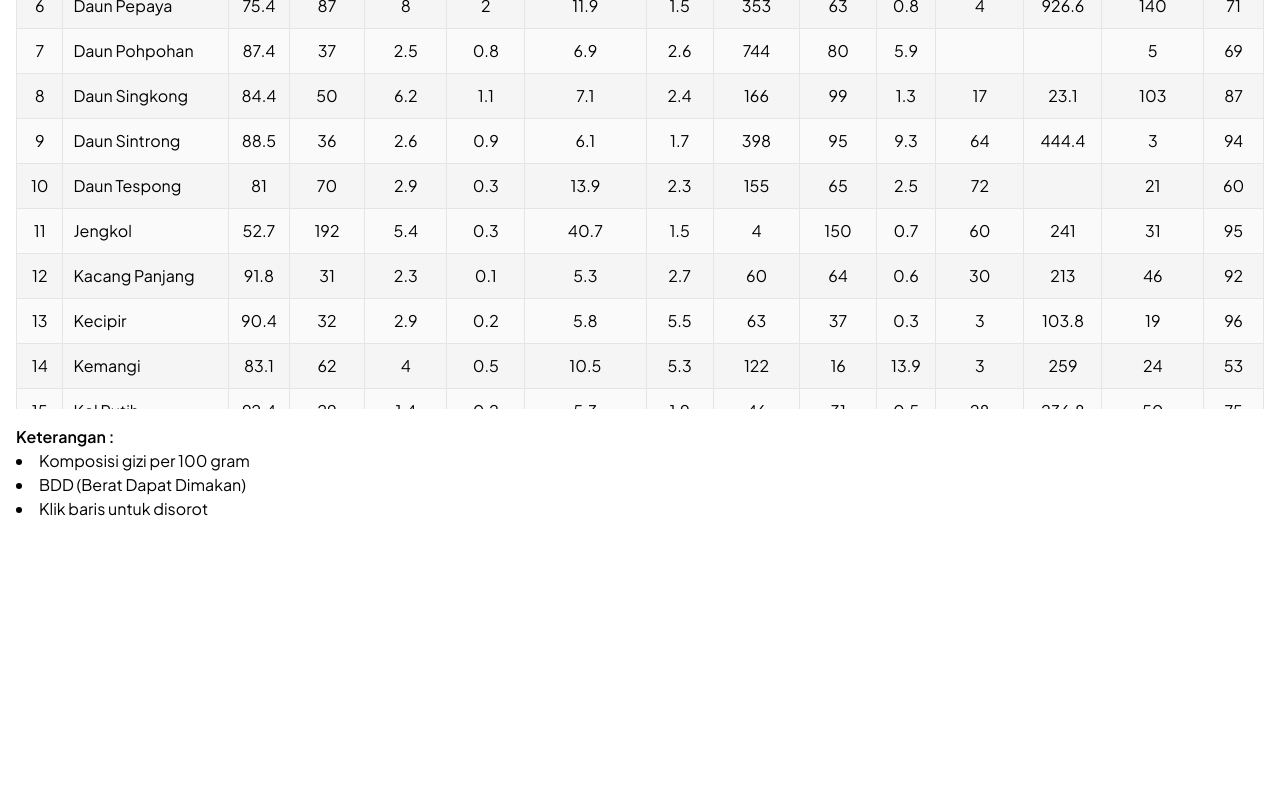
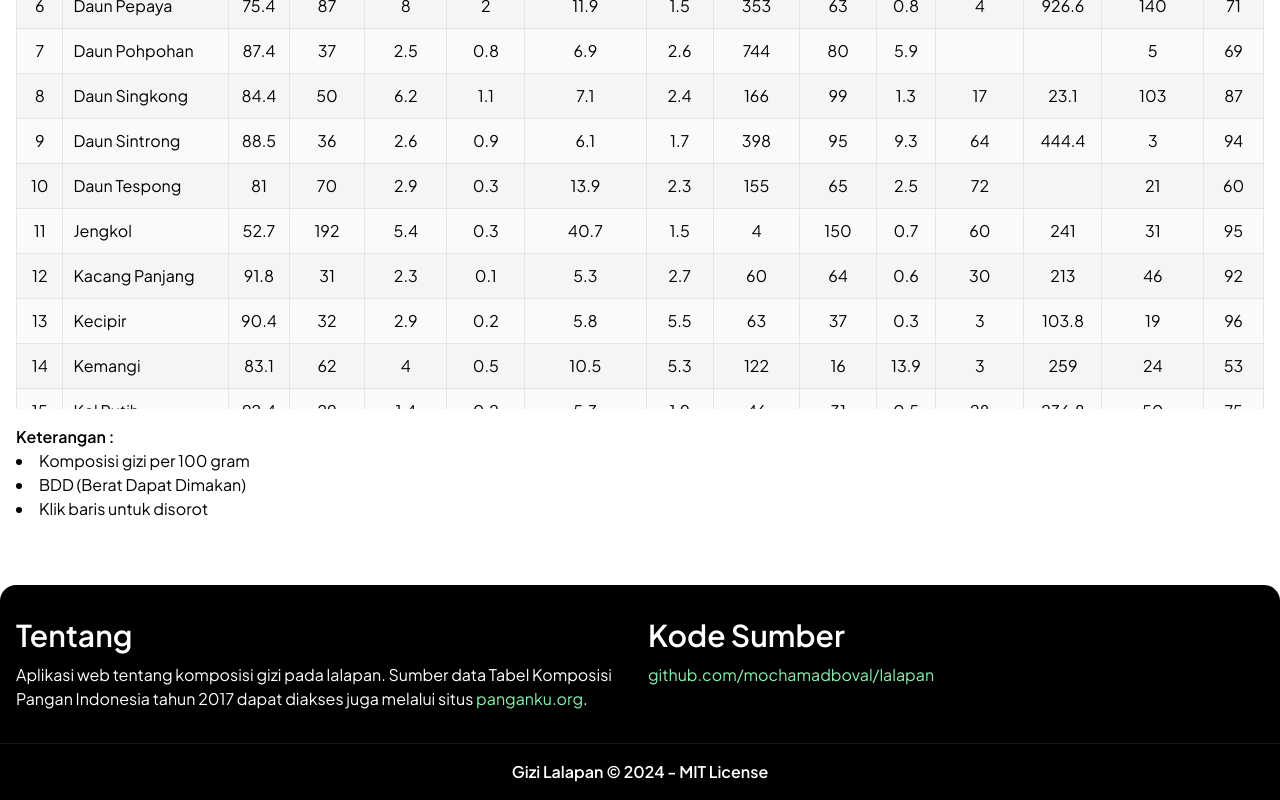
Before and after one commit to mochamadboval/lalapan, a Next.js app: page / in a window 1280 px wide. Shown: the part 580-1380 px from the top of the page. Before the commit the page ends 1133 px from the top, so only its background shows below. Built offline with nearby package versions, Linux system fonts and the light colour scheme.

Commit message:
Aside dan Footer

```diff
--- a/pages/_app.js
+++ b/pages/_app.js
@@ -1,4 +1,5 @@
 import Head from "next/head";
+import Image from "next/image";
 import Link from "next/link";
 import { Plus_Jakarta_Sans } from "next/font/google";
 
@@ -9,6 +10,15 @@ const font = Plus_Jakarta_Sans({
   subsets: ["latin"],
   weight: "variable",
 });
+
+function AsideSection({ children, title }) {
+  return (
+    <section className="sm:w-1/2">
+      <h2 className="text-3xl font-semibold leading-tight">{title}</h2>
+      <p className="mt-2">{children}</p>
+    </section>
+  );
+}
 
 export default function App({ Component, pageProps }) {
   return (
@@ -37,9 +47,41 @@ export default function App({ Component, pageProps }) {
           Berdasarkan data Tabel Komposisi Pangan Indonesia tahun 2017.
         </p>
       </header>
-      <main className={`${font.className} mx-4 py-8 sm:mx-8 lg:mx-12 xl:mx-4`}>
+      <main
+        className={`${font.className} mx-4 pb-16 pt-8 sm:mx-8 lg:mx-12 xl:mx-4`}
+      >
         <Component {...pageProps} />
       </main>
+      <aside
+        className={`${font.className} flex flex-col gap-8 rounded-t-2xl bg-black px-4 py-8 text-white sm:flex-row sm:gap-4 sm:px-8 lg:px-12 xl:px-4`}
+      >
+        <AsideSection title="Tentang">
+          Aplikasi web tentang komposisi gizi pada lalapan. Sumber data Tabel
+          Komposisi Pangan Indonesia tahun 2017 dapat diakses juga melalui situs{" "}
+          <a
+            href="http://panganku.org/id-ID/beranda"
+            className="text-green-300"
+          >
+            panganku.org
+          </a>
+          .
+        </AsideSection>
+        <AsideSection title="Kode Sumber">
+          <a
+            href="https://github.com/mochamadboval/lalapan"
+            className="text-green-300"
+          >
+            github.com/mochamadboval/lalapan
+          </a>
+        </AsideSection>
+      </aside>
+      <footer
+        className={`${font.className} border-t border-t-neutral-900 bg-black px-4 py-4 text-center text-white sm:flex-row sm:px-8 lg:px-12 xl:px-4`}
+      >
+        <small className="text-base font-semibold">
+          Gizi Lalapan &copy; 2024 - MIT License
+        </small>
+      </footer>
     </>
   );
 }
```
